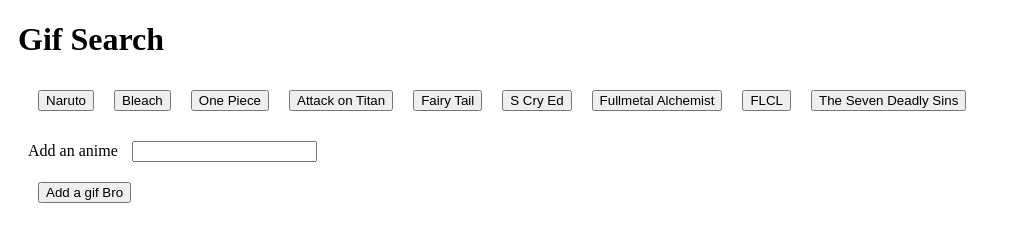
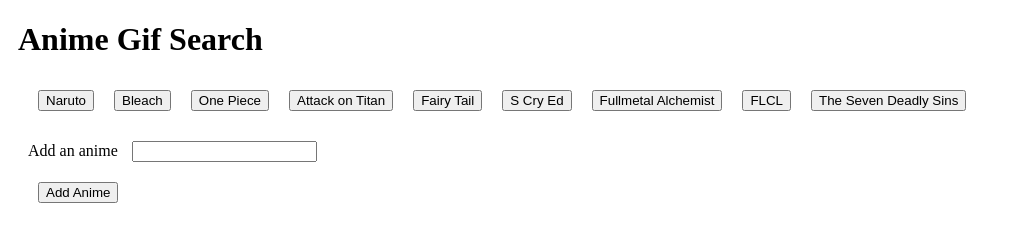
Before and after one commit to Monox13x/GifTastic, a plain HTML site: page index.html in a window 1280 px wide. Shown: the whole page, without its empty margins (0-1011 px from the left). Drawn offline with nearby package versions, Linux system fonts and the light colour scheme.

Commit message:
Update index.html

```diff
--- a/index.html
+++ b/index.html
@@ -3,7 +3,7 @@
 
 <head>
   <meta charset="utf-8">
-  <title>Favorite Gif</title>
+  <title>Anime Gif</title>
   <style type="text/css">
     button,
     div,
@@ -17,7 +17,7 @@
 <body>
 
   <div class="container">
-    <h1>Gif Search</h1>
+    <h1>Anime Gif Search</h1>
 
     <div id="buttons-view"></div>
 
@@ -25,7 +25,7 @@
       <label for="gif-input">Add an anime</label>
       <input type="text" id="gif-input"><br>
 
-      <input id="add-gif" type="submit" value="Add a gif Bro">
+      <input id="add-gif" type="submit" value="Add Anime">
     </form>
 
     <div id="gifs-view"></div>
```
